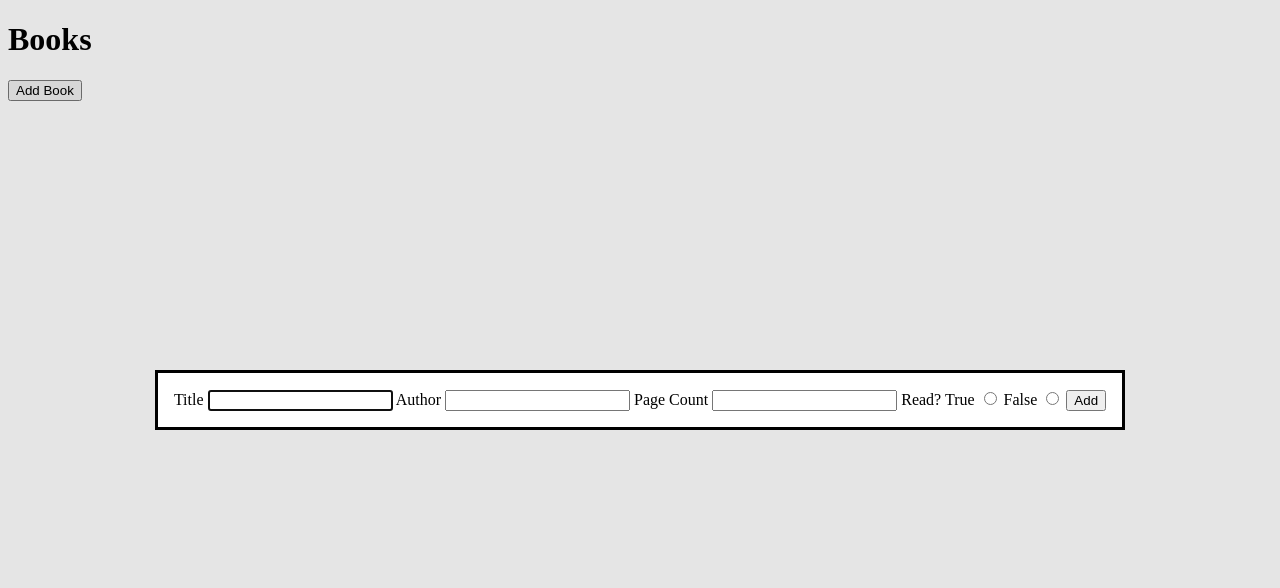
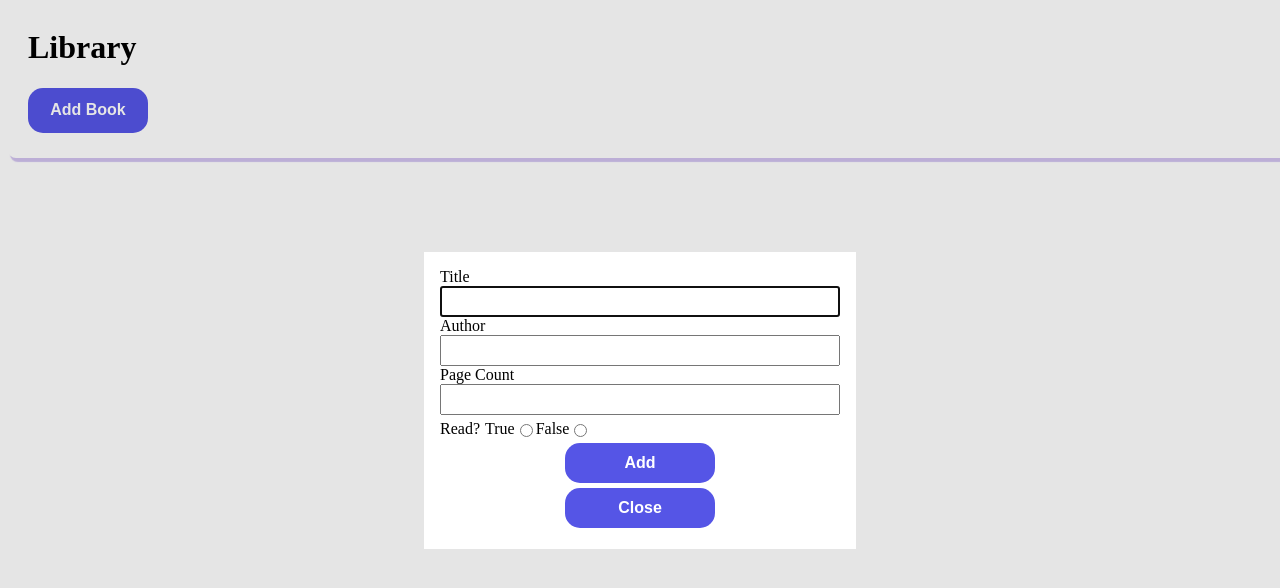
Before and after one commit to AndrejGjorevski/library_odin, a plain HTML site: page index.html in a window 1280 px wide. Both pictures are taken after a click on the button "Add Book". Drawn offline with Linux system fonts and the light colour scheme.

Commit message:
Add some styling to the page

```diff
--- a/index.html
+++ b/index.html
@@ -9,8 +9,11 @@
 </head>
 
 <body>
-    <h1>Books</h1>
-    <input type="button" id="addBook" value="Add Book">
+    <header>
+        <h1>Library</h1>
+        <input type="button" id="addBook" value="Add Book">
+    </header>
+
     <div id="input-container">
         <dialog id="dialog">
             <form>
@@ -23,13 +26,17 @@
                 <label for="pageCount">Page Count</label>
                 <input type="number" id="pageCount">
 
-                <label>Read?</label>
-                <label for="read-true">True</label>
-                <input type="radio" name="isRead" id="read-true" value="true">
-                <label for="read-false">False</label>
-                <input type="radio" name="isRead" id="read-false" value="false">
+                <div>
+                    <label id="read">Read?</label>
+                    <label for="read-true">True</label>
+                    <input type="radio" name="isRead" id="read-true" value="true">
+                    <label for="read-false">False</label>
+                    <input type="radio" name="isRead" id="read-false" value="false">
+                </div>
+
 
                 <button value="submit" id="btn">Add</button>
+                <input type="button" id="close-btn" value="Close">
             </form>
         </dialog>
     </div>
--- a/script.js
+++ b/script.js
@@ -78,6 +78,12 @@ submitButton.addEventListener("click", function (event) {
     displayBooks();
 })
 
+const closeButton = document.getElementById("close-btn");
+closeButton.addEventListener("click", function() {
+    const modalDialog = document.getElementById("dialog");
+    modalDialog.close();
+})
+
 const container = document.getElementById("container");
 container.addEventListener("click", function(event) {
     if (event.target.matches("button.delete-btn")) {
--- a/styles.css
+++ b/styles.css
@@ -1,10 +1,86 @@
+body {
+    display: grid;
+    grid-template-rows: 1fr 4fr;
+}
+
+#addBook,
+.change-btn,
+.delete-btn {
+    background-color: rgb(85, 85, 230);
+    color: white;
+    border-radius: 15px;
+    border: 0;
+    width: 120px;
+    height: 45px;
+    font-size: 16px;
+    font-weight: bold;
+}
+
+header {
+    padding-left: 20px;
+    padding-bottom: 20px;
+    box-shadow: 2px 4px 1px rgba(147, 112, 216, 0.425);
+    border-radius: 8px;
+    grid-row: 1 / 2;
+}
+
 #container {
+    width: 100vw;
     display: grid;
     grid-template-columns: repeat(auto-fit, minmax(250px, 1fr));
     gap: 25px;
+    margin-top: 20px;
+    grid-row: 2 / 4;
 }
 
 .card {
-    border: 1px solid black;
-    box-shadow: 2px 4px 1px rgba(147, 112, 216, 0.425);
+    box-shadow: 0px 2px 4px 1px rgba(147, 112, 216, 0.425);
+    border-radius: 8px;
+    background-color: white;
+    display: flex;
+    flex-direction: column;
+    justify-content: center;
+    align-items: flex-start;
+    gap: 10px;
+    padding-left: 20px;
 }
+
+#dialog form {
+    display: flex;
+    flex-direction: column;
+    width: 400px;
+    height: auto;
+}
+
+#dialog form div {
+    display: flex;
+    align-items: center;
+}
+
+#read {
+    margin-right: 5px;
+}
+
+#dialog form input[type="text"],
+input[type="radio"],
+input[type="number"] {
+    height: 25px;
+}
+
+#dialog form button,
+input[type="button"] {
+    background-color: rgb(85, 85, 230);
+    color: white;
+    border-radius: 15px;
+    border: 0;
+    width: 150px;
+    height: 40px;
+    font-size: 16px;
+    font-weight: bold;
+    align-self: center;
+    margin-bottom: 5px;
+}
+
+#dialog {
+    border: 0;
+}
```
